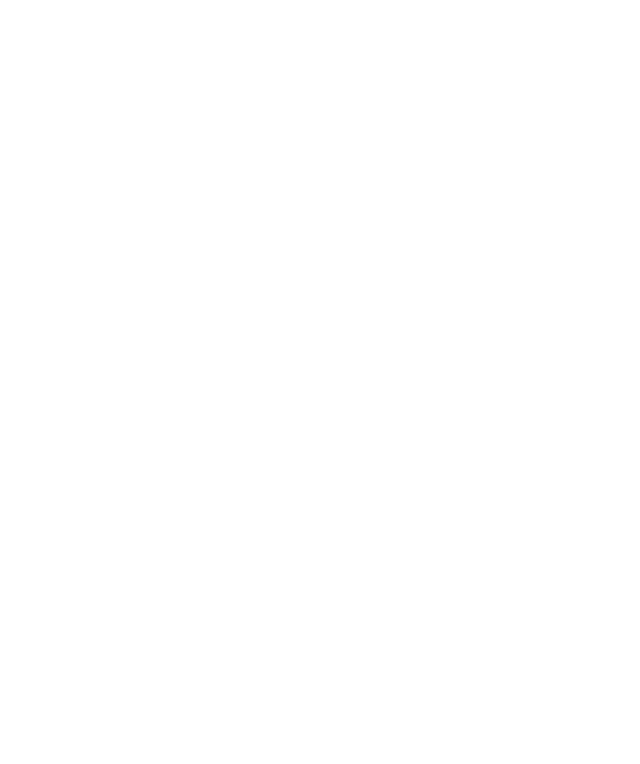
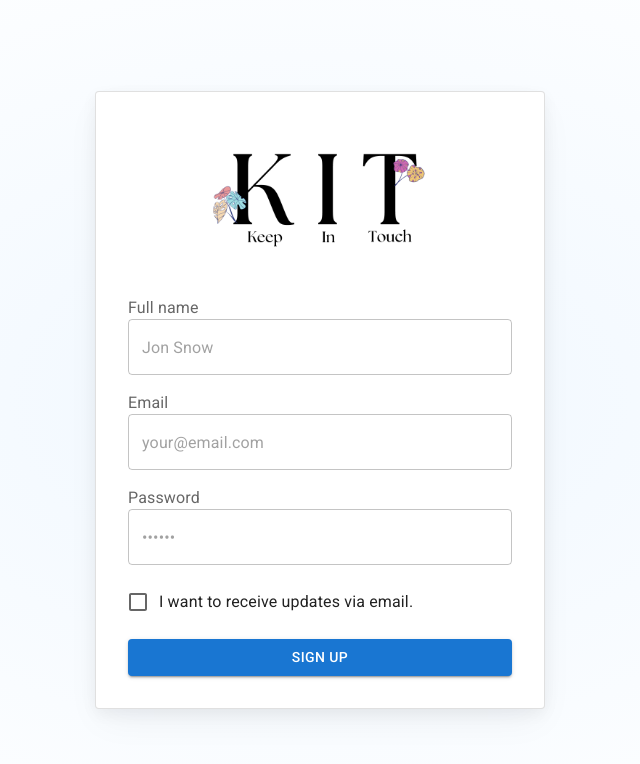
Before and after one commit to i-am-lp/KIT, a React (Vite) app: page /register in a window 1280 px wide. Before the commit this address had no page. Shown: the top 764 px of the page, without its empty margins (320-960 px from the left). Built offline with nearby package versions, Linux system fonts and the light colour scheme.

Commit message:
added register user functionality

```diff
--- a/index.html
+++ b/index.html
@@ -4,6 +4,10 @@
     <meta charset="UTF-8" />
     <link rel="icon" type="image/svg+xml" href="/vite.svg" />
     <meta name="viewport" content="width=device-width, initial-scale=1.0" />
+    <link
+      rel="stylesheet"
+      href="https://fonts.googleapis.com/css2?family=Inter:ital,opsz,wght@0,14..32,100..900;1,14..32,100..900&family=Roboto:ital,wght@0,100;0,300;0,400;0,500;0,700;0,900;1,100;1,300;1,400;1,500;1,700;1,900&display=swap"
+    />
     <title>Keep In Touch</title>
   </head>
   <body>
--- a/src/App.jsx
+++ b/src/App.jsx
@@ -1,6 +1,7 @@
 import './App.css'
 import { BrowserRouter, Routes, Route } from "react-router-dom";
 import SignIn from './components/Login/login';
+import SignUp from './components/Register-user/register-user';
 
 
 
@@ -16,6 +17,11 @@
                 < SignIn />
               </>
             } />
+            <Route path="/register" element={
+              <>
+                < SignUp />
+              </>
+            } />
           </Routes>
         </main>
       </BrowserRouter>
--- a/src/components/Login/login.jsx
+++ b/src/components/Login/login.jsx
@@ -6,7 +6,7 @@
 import FormControlLabel from '@mui/material/FormControlLabel';
 import FormLabel from '@mui/material/FormLabel';
 import FormControl from '@mui/material/FormControl';
-import Link from '@mui/material/Link';
+import { Link } from 'react-router-dom';
 import TextField from '@mui/material/TextField';
 import Stack from '@mui/material/Stack';
 import MuiCard from '@mui/material/Card';
@@ -54,15 +54,7 @@
   const [emailErrorMessage, setEmailErrorMessage] = useState('');
   const [passwordError, setPasswordError] = useState(false);
   const [passwordErrorMessage, setPasswordErrorMessage] = useState('');
-  const [open, setOpen] = useState(false);
 
-  const handleClickOpen = () => {
-    setOpen(true);
-  };
-
-  const handleClose = () => {
-    setOpen(false);
-  };
 
   const handleSubmit = (event) => {
     event.preventDefault();
@@ -169,11 +161,12 @@
               Sign in
             </Button>
             <Link
-              component="button"
-              type="button"
-              onClick={handleClickOpen}
-              variant="body2"
-              sx={{ alignSelf: 'center' }}
+              to="/register" // Navigate to the /register route
+              style={{
+                // textDecoration: 'none',
+                cursor: 'pointer',
+                alignSelf: 'center',
+              }}
             >
               Create an account
             </Link>
--- /dev/null
+++ b/src/components/Register-user/register-user.jsx
@@ -0,0 +1,213 @@
+import * as React from 'react';
+import { useNavigate } from 'react-router-dom';
+import Box from '@mui/material/Box';
+import Button from '@mui/material/Button';
+import Checkbox from '@mui/material/Checkbox';
+import CssBaseline from '@mui/material/CssBaseline';
+import FormControlLabel from '@mui/material/FormControlLabel';
+import FormLabel from '@mui/material/FormLabel';
+import FormControl from '@mui/material/FormControl';
+import TextField from '@mui/material/TextField';
+import Stack from '@mui/material/Stack';
+import MuiCard from '@mui/material/Card';
+import { styled } from '@mui/material/styles';
+import ColorModeSelect from '../../theme/ColorModeSelect';
+import KIT from '../../assets/KIT.png';
+
+const Card = styled(MuiCard)(({ theme }) => ({
+  display: 'flex',
+  flexDirection: 'column',
+  alignSelf: 'center',
+  width: '100%',
+  padding: theme.spacing(4),
+  gap: theme.spacing(2),
+  margin: 'auto',
+  boxShadow:
+    'hsla(220, 30%, 5%, 0.05) 0px 5px 15px 0px, hsla(220, 25%, 10%, 0.05) 0px 15px 35px -5px',
+  [theme.breakpoints.up('sm')]: {
+    width: '450px',
+  },
+  ...theme.applyStyles('dark', {
+    boxShadow:
+      'hsla(220, 30%, 5%, 0.5) 0px 5px 15px 0px, hsla(220, 25%, 10%, 0.08) 0px 15px 35px -5px',
+  }),
+}));
+
+const SignUpContainer = styled(Stack)(({ theme }) => ({
+  height: 'calc((1 - var(--template-frame-height, 0)) * 100dvh)',
+  minHeight: '100%',
+  padding: theme.spacing(2),
+  [theme.breakpoints.up('sm')]: {
+    padding: theme.spacing(4),
+  },
+  '&::before': {
+    content: '""',
+    display: 'block',
+    position: 'absolute',
+    zIndex: -1,
+    inset: 0,
+    backgroundImage:
+      'radial-gradient(ellipse at 50% 50%, hsl(210, 100%, 97%), hsl(0, 0%, 100%))',
+    backgroundRepeat: 'no-repeat',
+    ...theme.applyStyles('dark', {
+      backgroundImage:
+        'radial-gradient(at 50% 50%, hsla(210, 100%, 16%, 0.5), hsl(220, 30%, 5%))',
+    }),
+  },
+}));
+
+export default function SignUp(props) {
+  const [emailError, setEmailError] = React.useState(false);
+  const [emailErrorMessage, setEmailErrorMessage] = React.useState('');
+  const [passwordError, setPasswordError] = React.useState(false);
+  const [passwordErrorMessage, setPasswordErrorMessage] = React.useState('');
+  const [nameError, setNameError] = React.useState(false);
+  const [nameErrorMessage, setNameErrorMessage] = React.useState('');
+  const navigate = useNavigate();
+
+  const validateInputs = () => {
+    const email = document.getElementById('email');
+    const password = document.getElementById('password');
+    const name = document.getElementById('name');
+
+    let isValid = true;
+
+    if (!email.value || !/\S+@\S+\.\S+/.test(email.value)) {
+      setEmailError(true);
+      setEmailErrorMessage('Please enter a valid email address.');
+      isValid = false;
+    } else {
+      setEmailError(false);
+      setEmailErrorMessage('');
+    }
+
+    if (!password.value || password.value.length < 6) {
+      setPasswordError(true);
+      setPasswordErrorMessage('Password must be at least 6 characters long.');
+      isValid = false;
+    } else {
+      setPasswordError(false);
+      setPasswordErrorMessage('');
+    }
+
+    if (!name.value || name.value.length < 1) {
+      setNameError(true);
+      setNameErrorMessage('Name is required.');
+      isValid = false;
+    } else {
+      setNameError(false);
+      setNameErrorMessage('');
+    }
+
+    return isValid;
+  };
+
+  const handleSubmit = async (event) => {
+    if (nameError || emailError || passwordError) {
+      event.preventDefault();
+      return;
+    }
+    event.preventDefault();
+    const form = event.currentTarget;
+    const data = new FormData(form);
+    const userData = {
+      name: data.get('name'),
+      email: data.get('email'),
+      password: data.get('password'),
+    };
+
+    try {
+      const response = await fetch('http://localhost:8080/api/register', {
+        method: 'POST',
+        headers: { 'Content-Type': 'application/json' },
+        body: JSON.stringify(userData),
+      });
+
+      if (response.ok) {
+        const result = await response.json();
+        console.log(result.message);
+        alert('Registration successful!');
+        navigate('/');
+      } else {
+        console.error('Failed to register user');
+      }
+    } catch (error) {
+      console.error('Error:', error);
+    }
+  };
+
+  return (
+    <div>
+      <CssBaseline enableColorScheme />
+      <ColorModeSelect sx={{ position: 'fixed', top: '1rem', right: '1rem' }} />
+      <SignUpContainer direction="column" justifyContent="space-between">
+        <Card variant="outlined">
+            <img src={KIT} className='login-image' alt="KIT logo" />
+          <Box
+            component="form"
+            onSubmit={handleSubmit}
+            sx={{ display: 'flex', flexDirection: 'column', gap: 2 }}
+          >
+            <FormControl>
+              <FormLabel htmlFor="name">Full name</FormLabel>
+              <TextField
+                autoComplete="name"
+                name="name"
+                required
+                fullWidth
+                id="name"
+                placeholder="Jon Snow"
+                error={nameError}
+                helperText={nameErrorMessage}
+                color={nameError ? 'error' : 'primary'}
+              />
+            </FormControl>
+            <FormControl>
+              <FormLabel htmlFor="email">Email</FormLabel>
+              <TextField
+                required
+                fullWidth
+                id="email"
+                placeholder="your@email.com"
+                name="email"
+                autoComplete="email"
+                variant="outlined"
+                error={emailError}
+                helperText={emailErrorMessage}
+                color={passwordError ? 'error' : 'primary'}
+              />
+            </FormControl>
+            <FormControl>
+              <FormLabel htmlFor="password">Password</FormLabel>
+              <TextField
+                required
+                fullWidth
+                name="password"
+                placeholder="••••••"
+                type="password"
+                id="password"
+                autoComplete="new-password"
+                variant="outlined"
+                error={passwordError}
+                helperText={passwordErrorMessage}
+                color={passwordError ? 'error' : 'primary'}
+              />
+            </FormControl>
+            <FormControlLabel
+              control={<Checkbox value="allowExtraEmails" color="primary" />}
+              label="I want to receive updates via email."
+            />
+            <Button
+              type="submit"
+              fullWidth
+              variant="contained"
+              onClick={validateInputs}
+            >
+              Sign up
+            </Button>
+          </Box>
+        </Card>
+      </SignUpContainer>
+    </div>
+  );
+}
```
Also changed, not shown: src/components/Register-user/reguster-user.jsx (deleted, +0 -9 lines), 2 other files (tests, documents, lock files or other folders).
